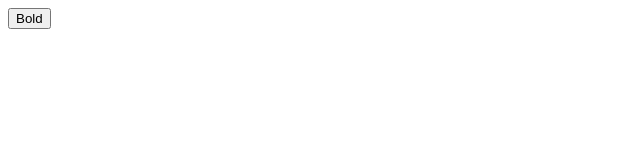
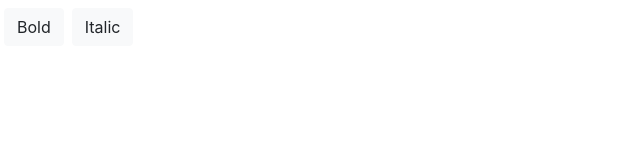
Before and after one commit to spriha1/react-editor, a React app: page / in a window 1280 px wide. Shown: the top 160 px of the page, without its empty margins (0-640 px from the left). Built offline with nearby package versions, Linux system fonts and the light colour scheme.

Commit message:
added functionality to italic button and modified UI

```diff
--- a/src/App.css
+++ b/src/App.css
@@ -2,3 +2,8 @@
   margin: 1rem;
   font-family: Arial, Helvetica, sans-serif;
 }
+
+.Editor {
+  margin: auto;
+  border-style: solid;
+}
--- a/src/App.js
+++ b/src/App.js
@@ -1,6 +1,7 @@
 import React, { useState } from "react";
 import ReactDOM from "react-dom";
 import { Editor, EditorState, RichUtils } from "draft-js";
+import "./App.css";
 
 function MyEditor() {
   const [editorState, setEditorState] = useState(EditorState.createEmpty());
@@ -23,15 +24,25 @@ function MyEditor() {
     setEditorState(RichUtils.toggleInlineStyle(editorState, "BOLD"));
   }
 
+  function _onItalicClick() {
+    setEditorState(RichUtils.toggleInlineStyle(editorState, "ITALIC"));
+  }
+
   return (
-    <React.Fragment>
-      <button onClick={_onBoldClick}>Bold</button>
+    <div className="mt-2">
+      <button onClick={_onBoldClick} className="btn btn-light mr-1 ml-1">
+        Bold
+      </button>
+      <button onClick={_onItalicClick} className="btn btn-light mr-1 ml-1">
+        Italic
+      </button>
       <Editor
+        className="Editor"
         editorState={editorState}
         handleKeyCommand={handleKeyCommand}
         onChange={setEditorState}
       />
-    </React.Fragment>
+    </div>
   );
 }
 
--- a/src/index.js
+++ b/src/index.js
@@ -2,6 +2,7 @@ import React from "react";
 import ReactDOM from "react-dom";
 import MyEditor from "./App.js";
 import "../node_modules/draft-js/dist/Draft.css";
+import "bootstrap/dist/css/bootstrap.css";
 
 ReactDOM.render(<MyEditor />, document.getElementById("root"));
 // export default App;
```
